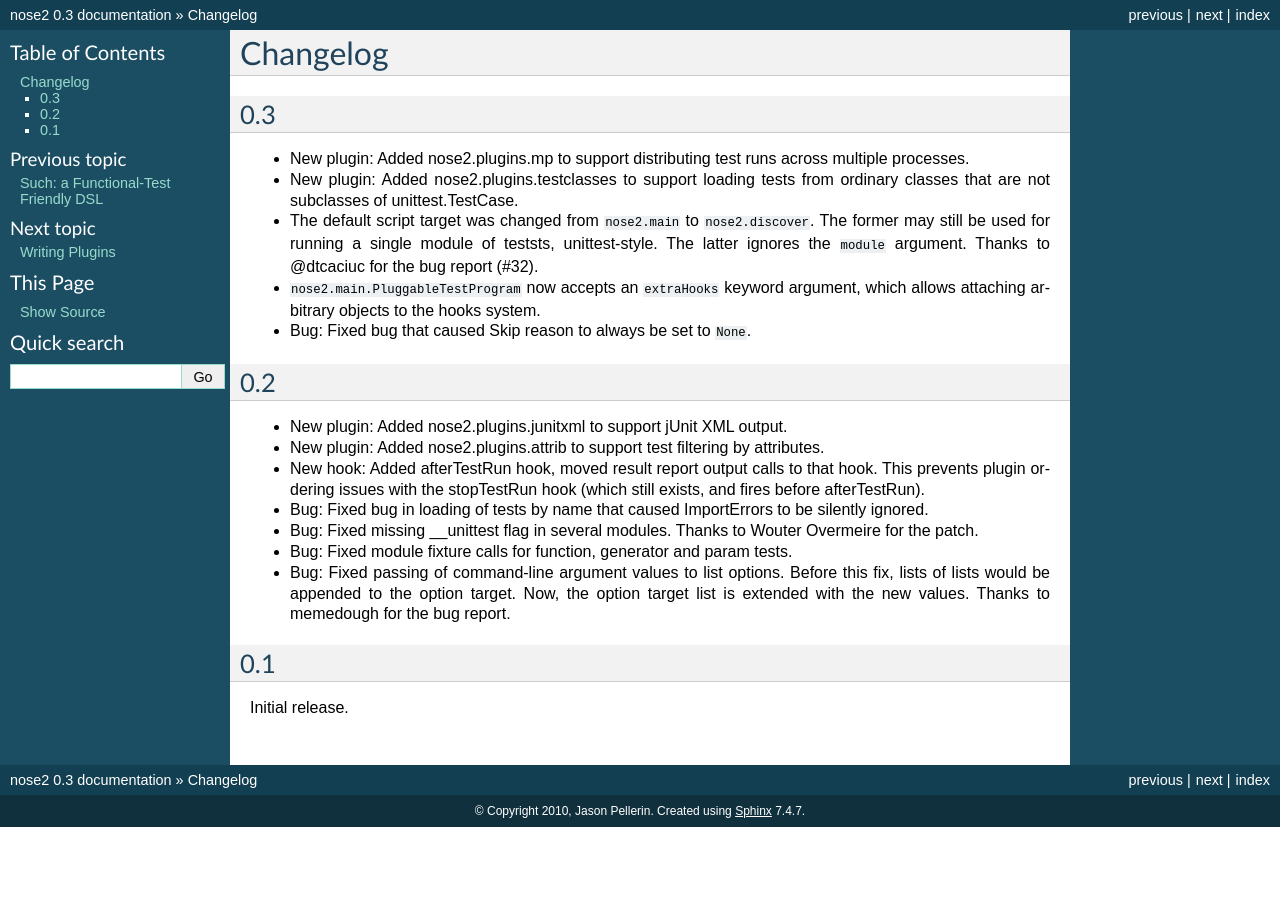
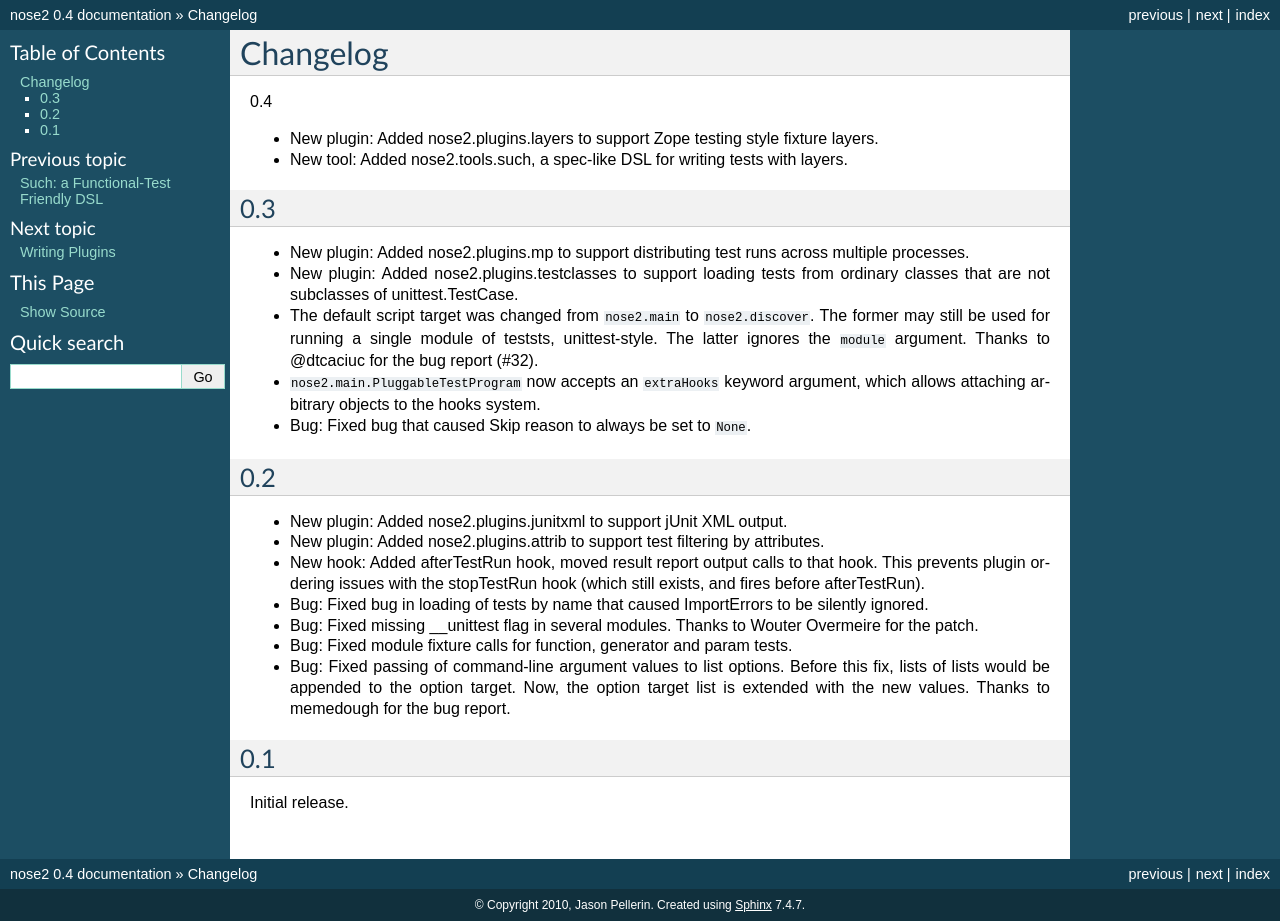
Before and after one commit to nose-devs/nose2, a Sphinx documentation site: the page built from docs/changelog.rst, in a window 1280 px wide. Built offline with Sphinx 7.4.7, drawn with Linux system fonts in a browser that asks for light colours; before the commit the page ends 900 px from its top, so only the background shows below that.

Commit message:
Prep for 0.4

```diff
--- a/docs/changelog.rst
+++ b/docs/changelog.rst
@@ -1,5 +1,13 @@
 Changelog
 =========
+
+0.4
+
+* New plugin: Added nose2.plugins.layers to support Zope testing style
+  fixture layers.
+
+* New tool: Added nose2.tools.such, a spec-like DSL for writing tests
+  with layers.
 
 0.3
 ---
--- a/docs/conf.py
+++ b/docs/conf.py
@@ -49,9 +49,9 @@
 # built documents.
 #
 # The short X.Y version.
-version = '0.3'
+version = '0.4'
 # The full version, including alpha/beta/rc tags.
-release = '0.3'
+release = '0.4'
 
 # The language for content autogenerated by Sphinx. Refer to documentation
 # for a list of supported languages.
--- a/docs/plugins/layers.rst
+++ b/docs/plugins/layers.rst
@@ -4,7 +4,7 @@
 
 .. note ::
 
-   New in version X.X
+   New in version 0.4
 
 Layers allow more flexible organization of test fixtures than test-,
 class- and module- level fixtures. Layers in nose2 are inspired by
--- a/docs/such_dsl.rst
+++ b/docs/such_dsl.rst
@@ -4,7 +4,7 @@
 
 .. note ::
 
-   New in version X.XX
+   New in version 0.4
 
 Such is a DSL for writing tests with expensive, nested fixtures --
 which typically means functional tests. It requires the layers plugin
--- a/setup.py
+++ b/setup.py
@@ -2,7 +2,7 @@
 import sys
 
 NAME = 'nose2'
-VERSION = '0.3'
+VERSION = '0.4'
 PACKAGES = ['nose2', 'nose2.plugins', 'nose2.plugins.loader',
             'nose2.tests', 'nose2.tests.functional', 'nose2.tests.unit']
 SCRIPTS = ['bin/nose2']
```
